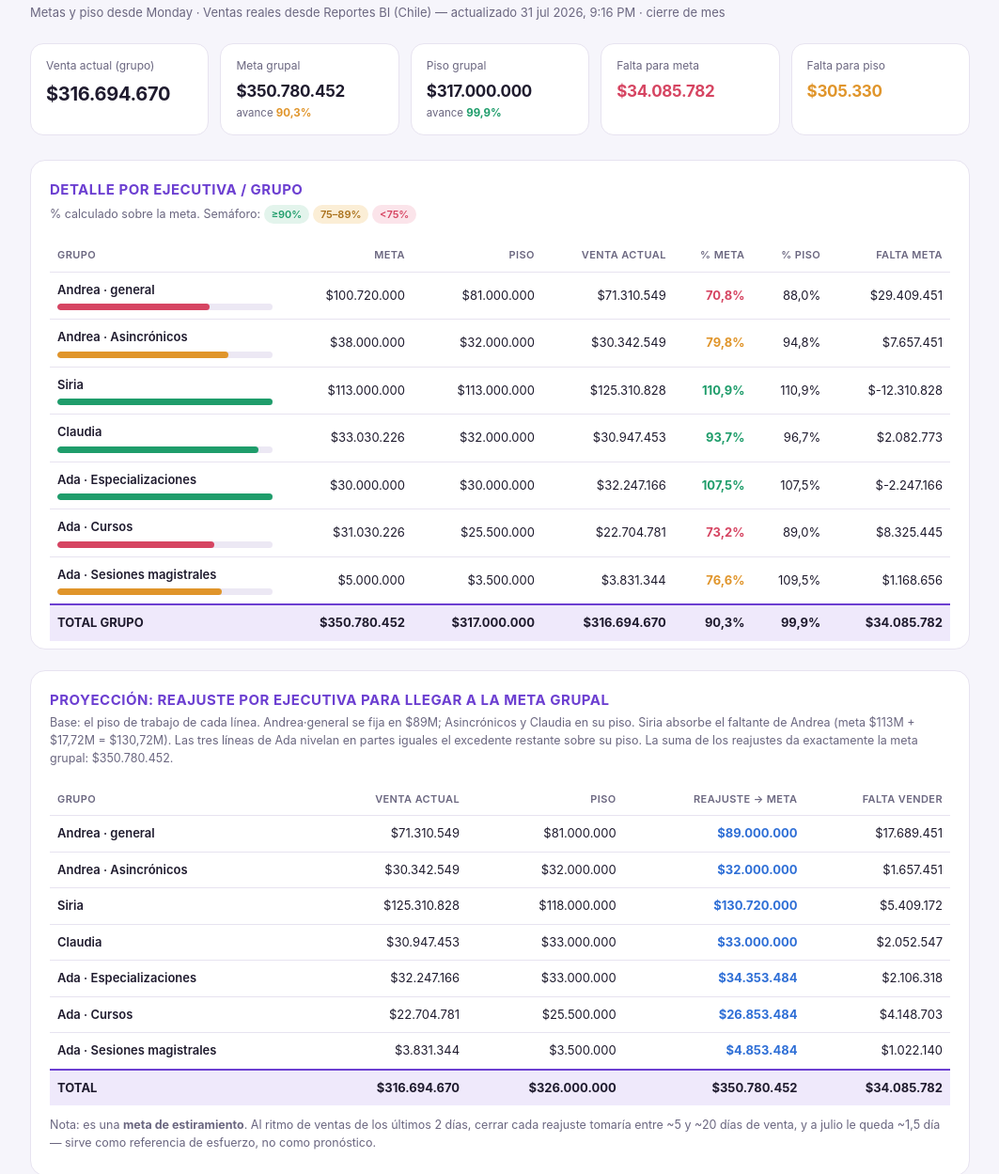
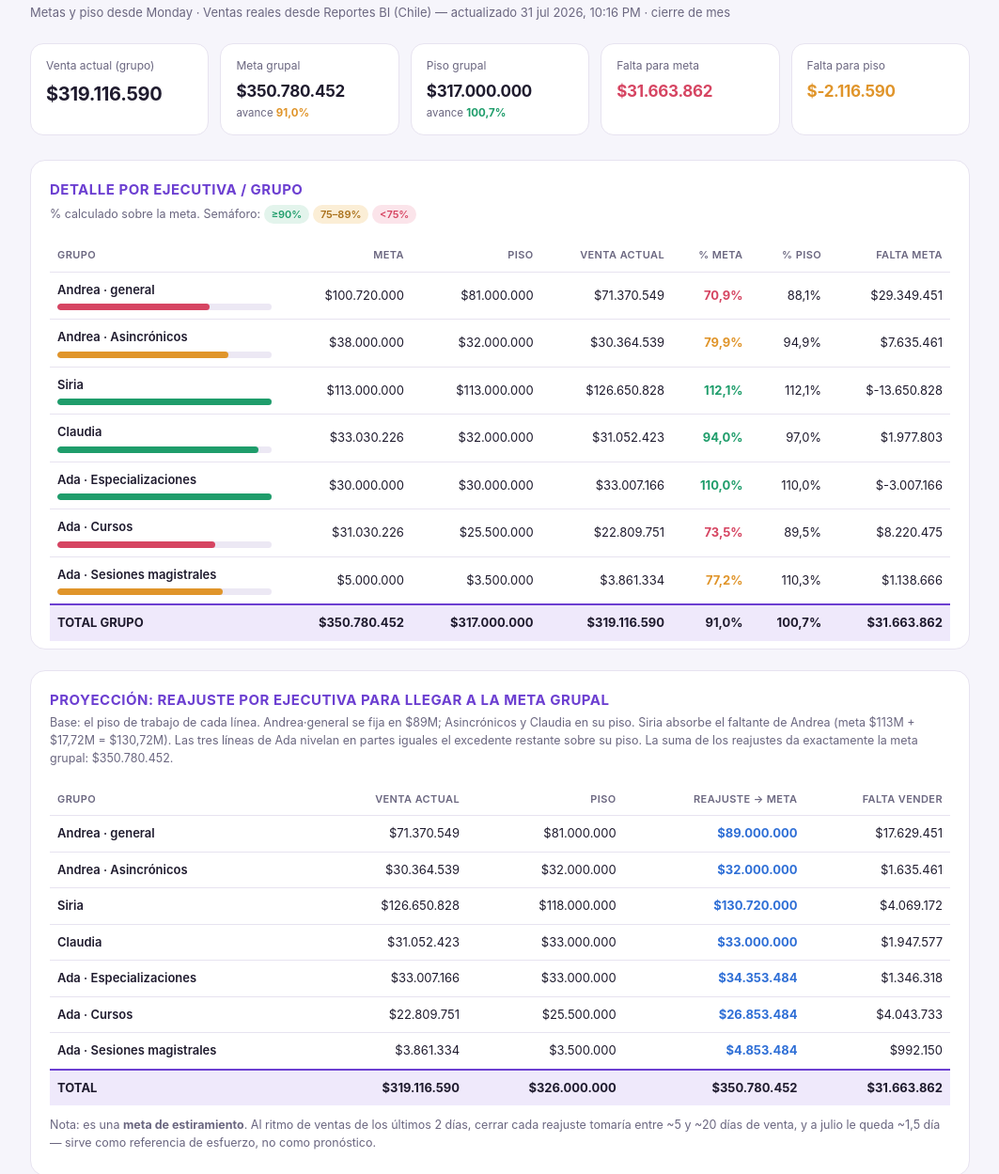
Before and after one commit to andresepadipa/adipa, a plain HTML site: page index.html in a window 1280 px wide. Shown: the part 62-1311 px from the top of the page at 94% size, without its empty margins (108-1171 px from the left). Drawn offline with Linux system fonts and the light colour scheme.

Commit message:
Add files via upload

```diff
--- a/index.html
+++ b/index.html
@@ -9,13 +9,13 @@
 <body>
 <div class="wrap">
   <h1>Estado de Ventas &#183; Julio 2026</h1>
-  <div class="sub">Metas y piso desde Monday &#183; Ventas reales desde Reportes BI (Chile) &#8212; actualizado 31 jul 2026, 9:16 PM &#183; cierre de mes</div>
+  <div class="sub">Metas y piso desde Monday &#183; Ventas reales desde Reportes BI (Chile) &#8212; actualizado 31 jul 2026, 10:16 PM &#183; cierre de mes</div>
   <div class="tiles">
-    <div class="tile"><div class="k">Venta actual (grupo)</div><div class="v">$316.694.670</div></div>
-    <div class="tile"><div class="k">Meta grupal</div><div class="v small">$350.780.452</div><div class="legend">avance <b class="a">90,3%</b></div></div>
-    <div class="tile"><div class="k">Piso grupal</div><div class="v small">$317.000.000</div><div class="legend">avance <b class="g">99,9%</b></div></div>
-    <div class="tile"><div class="k">Falta para meta</div><div class="v small r">$34.085.782</div></div>
-    <div class="tile"><div class="k">Falta para piso</div><div class="v small a">$305.330</div></div>
+    <div class="tile"><div class="k">Venta actual (grupo)</div><div class="v">$319.116.590</div></div>
+    <div class="tile"><div class="k">Meta grupal</div><div class="v small">$350.780.452</div><div class="legend">avance <b class="a">91,0%</b></div></div>
+    <div class="tile"><div class="k">Piso grupal</div><div class="v small">$317.000.000</div><div class="legend">avance <b class="g">100,7%</b></div></div>
+    <div class="tile"><div class="k">Falta para meta</div><div class="v small r">$31.663.862</div></div>
+    <div class="tile"><div class="k">Falta para piso</div><div class="v small a">$-2.116.590</div></div>
   </div>
   <div class="sec">
     <h2>Detalle por ejecutiva / grupo</h2>
@@ -26,44 +26,44 @@
       </thead>
       <tbody>
         <tr>
-          <td class="name">Andrea · general<div class="bar"><span style="width:70.8%;background:var(--red)"></span></div></td>
-          <td>$100.720.000</td><td>$81.000.000</td><td>$71.310.549</td>
-          <td class="pct r">70,8%</td><td class="hideS">88,0%</td><td>$29.409.451</td>
+          <td class="name">Andrea · general<div class="bar"><span style="width:70.9%;background:var(--red)"></span></div></td>
+          <td>$100.720.000</td><td>$81.000.000</td><td>$71.370.549</td>
+          <td class="pct r">70,9%</td><td class="hideS">88,1%</td><td>$29.349.451</td>
         </tr>
         <tr>
-          <td class="name">Andrea · Asincrónicos<div class="bar"><span style="width:79.8%;background:var(--amber)"></span></div></td>
-          <td>$38.000.000</td><td>$32.000.000</td><td>$30.342.549</td>
-          <td class="pct a">79,8%</td><td class="hideS">94,8%</td><td>$7.657.451</td>
+          <td class="name">Andrea · Asincrónicos<div class="bar"><span style="width:79.9%;background:var(--amber)"></span></div></td>
+          <td>$38.000.000</td><td>$32.000.000</td><td>$30.364.539</td>
+          <td class="pct a">79,9%</td><td class="hideS">94,9%</td><td>$7.635.461</td>
         </tr>
         <tr>
-          <td class="name">Siria<div class="bar"><span style="width:110.9%;background:var(--green)"></span></div></td>
-          <td>$113.000.000</td><td>$113.000.000</td><td>$125.310.828</td>
-          <td class="pct g">110,9%</td><td class="hideS">110,9%</td><td>$-12.310.828</td>
+          <td class="name">Siria<div class="bar"><span style="width:112.1%;background:var(--green)"></span></div></td>
+          <td>$113.000.000</td><td>$113.000.000</td><td>$126.650.828</td>
+          <td class="pct g">112,1%</td><td class="hideS">112,1%</td><td>$-13.650.828</td>
         </tr>
         <tr>
-          <td class="name">Claudia<div class="bar"><span style="width:93.7%;background:var(--green)"></span></div></td>
-          <td>$33.030.226</td><td>$32.000.000</td><td>$30.947.453</td>
-          <td class="pct g">93,7%</td><td class="hideS">96,7%</td><td>$2.082.773</td>
+          <td class="name">Claudia<div class="bar"><span style="width:94.0%;background:var(--green)"></span></div></td>
+          <td>$33.030.226</td><td>$32.000.000</td><td>$31.052.423</td>
+          <td class="pct g">94,0%</td><td class="hideS">97,0%</td><td>$1.977.803</td>
         </tr>
         <tr>
-          <td class="name">Ada · Especializaciones<div class="bar"><span style="width:107.5%;background:var(--green)"></span></div></td>
-          <td>$30.000.000</td><td>$30.000.000</td><td>$32.247.166</td>
-          <td class="pct g">107,5%</td><td class="hideS">107,5%</td><td>$-2.247.166</td>
+          <td class="name">Ada · Especializaciones<div class="bar"><span style="width:110.0%;background:var(--green)"></span></div></td>
+          <td>$30.000.000</td><td>$30.000.000</td><td>$33.007.166</td>
+          <td class="pct g">110,0%</td><td class="hideS">110,0%</td><td>$-3.007.166</td>
         </tr>
         <tr>
-          <td class="name">Ada · Cursos<div class="bar"><span style="width:73.2%;background:var(--red)"></span></div></td>
-          <td>$31.030.226</td><td>$25.500.000</td><td>$22.704.781</td>
-          <td class="pct r">73,2%</td><td class="hideS">89,0%</td><td>$8.325.445</td>
+          <td class="name">Ada · Cursos<div class="bar"><span style="width:73.5%;background:var(--red)"></span></div></td>
+          <td>$31.030.226</td><td>$25.500.000</td><td>$22.809.751</td>
+          <td class="pct r">73,5%</td><td class="hideS">89,5%</td><td>$8.220.475</td>
         </tr>
         <tr>
-          <td class="name">Ada · Sesiones magistrales<div class="bar"><span style="width:76.6%;background:var(--amber)"></span></div></td>
-          <td>$5.000.000</td><td>$3.500.000</td><td>$3.831.344</td>
-          <td class="pct a">76,6%</td><td class="hideS">109,5%</td><td>$1.168.656</td>
+          <td class="name">Ada · Sesiones magistrales<div class="bar"><span style="width:77.2%;background:var(--amber)"></span></div></td>
+          <td>$5.000.000</td><td>$3.500.000</td><td>$3.861.334</td>
+          <td class="pct a">77,2%</td><td class="hideS">110,3%</td><td>$1.138.666</td>
         </tr>
         <tr class="total">
           <td>TOTAL GRUPO</td>
-          <td>$350.780.452</td><td>$317.000.000</td><td>$316.694.670</td>
-          <td>90,3%</td><td class="hideS">99,9%</td><td>$34.085.782</td>
+          <td>$350.780.452</td><td>$317.000.000</td><td>$319.116.590</td>
+          <td>91,0%</td><td class="hideS">100,7%</td><td>$31.663.862</td>
         </tr>
       </tbody>
     </table>
@@ -76,14 +76,14 @@
         <tr><th>Grupo</th><th>Venta actual</th><th>Piso</th><th>Reajuste &#8594; meta</th><th>Falta vender</th></tr>
       </thead>
       <tbody>
-        <tr><td class="name">Andrea · general</td><td>$71.310.549</td><td>$81.000.000</td><td class="pct b">$89.000.000</td><td>$17.689.451</td></tr>
-        <tr><td class="name">Andrea · Asincrónicos</td><td>$30.342.549</td><td>$32.000.000</td><td class="pct b">$32.000.000</td><td>$1.657.451</td></tr>
-        <tr><td class="name">Siria</td><td>$125.310.828</td><td>$118.000.000</td><td class="pct b">$130.720.000</td><td>$5.409.172</td></tr>
-        <tr><td class="name">Claudia</td><td>$30.947.453</td><td>$33.000.000</td><td class="pct b">$33.000.000</td><td>$2.052.547</td></tr>
-        <tr><td class="name">Ada · Especializaciones</td><td>$32.247.166</td><td>$33.000.000</td><td class="pct b">$34.353.484</td><td>$2.106.318</td></tr>
-        <tr><td class="name">Ada · Cursos</td><td>$22.704.781</td><td>$25.500.000</td><td class="pct b">$26.853.484</td><td>$4.148.703</td></tr>
-        <tr><td class="name">Ada · Sesiones magistrales</td><td>$3.831.344</td><td>$3.500.000</td><td class="pct b">$4.853.484</td><td>$1.022.140</td></tr>
-        <tr class="total"><td>TOTAL</td><td>$316.694.670</td><td>$326.000.000</td><td>$350.780.452</td><td>$34.085.782</td></tr>
+        <tr><td class="name">Andrea · general</td><td>$71.370.549</td><td>$81.000.000</td><td class="pct b">$89.000.000</td><td>$17.629.451</td></tr>
+        <tr><td class="name">Andrea · Asincrónicos</td><td>$30.364.539</td><td>$32.000.000</td><td class="pct b">$32.000.000</td><td>$1.635.461</td></tr>
+        <tr><td class="name">Siria</td><td>$126.650.828</td><td>$118.000.000</td><td class="pct b">$130.720.000</td><td>$4.069.172</td></tr>
+        <tr><td class="name">Claudia</td><td>$31.052.423</td><td>$33.000.000</td><td class="pct b">$33.000.000</td><td>$1.947.577</td></tr>
+        <tr><td class="name">Ada · Especializaciones</td><td>$33.007.166</td><td>$33.000.000</td><td class="pct b">$34.353.484</td><td>$1.346.318</td></tr>
+        <tr><td class="name">Ada · Cursos</td><td>$22.809.751</td><td>$25.500.000</td><td class="pct b">$26.853.484</td><td>$4.043.733</td></tr>
+        <tr><td class="name">Ada · Sesiones magistrales</td><td>$3.861.334</td><td>$3.500.000</td><td class="pct b">$4.853.484</td><td>$992.150</td></tr>
+        <tr class="total"><td>TOTAL</td><td>$319.116.590</td><td>$326.000.000</td><td>$350.780.452</td><td>$31.663.862</td></tr>
       </tbody>
     </table>
     <p class="note" style="margin-top:12px">Nota: es una <b>meta de estiramiento</b>. Al ritmo de ventas de los &#250;ltimos 2 d&#237;as, cerrar cada reajuste tomar&#237;a entre ~5 y ~20 d&#237;as de venta, y a julio le queda ~1,5 d&#237;a &#8212; sirve como referencia de esfuerzo, no como pron&#243;stico.</p>
@@ -91,12 +91,12 @@
   <div class="sec">
     <h2>Lectura r&#225;pida</h2>
     <p class="note" style="margin-bottom:14px">
-      <b>Van muy bien (a un empuj&#243;n de su meta):</b> Siria (110,9%), Ada&#183;Especializaciones (107,5%) y Claudia (93,7%). Juntas les faltan solo ~$-12,5M para cerrar sus metas &#8212; victorias r&#225;pidas.<br><br>
-      <b>Necesitan el mayor empuje:</b> Andrea&#183;general (falta $29,4M, el hueco m&#225;s grande del equipo), Andrea&#183;Asincr&#243;nicos ($7,7M) y Ada&#183;Cursos ($8,3M).<br><br>
-      <b>Prioridad realista de cierre de mes:</b> asegurar primero el <b>piso grupal</b> ($317.000.000) &#8212; faltan $0,31M &#8212; y desde ah&#237; estirar hacia la meta.
+      <b>Van muy bien (a un empuj&#243;n de su meta):</b> Siria (112,1%), Ada&#183;Especializaciones (110,0%) y Claudia (94,0%). Juntas les faltan solo ~$-14,7M para cerrar sus metas &#8212; victorias r&#225;pidas.<br><br>
+      <b>Necesitan el mayor empuje:</b> Andrea&#183;general (falta $29,3M, el hueco m&#225;s grande del equipo), Andrea&#183;Asincr&#243;nicos ($7,6M) y Ada&#183;Cursos ($8,2M).<br><br>
+      <b>Prioridad realista de cierre de mes:</b> asegurar primero el <b>piso grupal</b> ($317.000.000) &#8212; faltan $-2,12M &#8212; y desde ah&#237; estirar hacia la meta.
     </p>
   </div>
-  <div class="foot">Fuente: tablero Monday "Metas semanales - Julio" (metas y piso) y Reportes BI ADIPA &#183; ventas-general, filtro Pa&#237;s = Chile (ventas reales al 31 jul 2026, 9:16 PM). La proyecci&#243;n de reajuste es una propuesta de reparto acordada, ajustable seg&#250;n la capacidad real de cada ejecutiva.</div>
+  <div class="foot">Fuente: tablero Monday "Metas semanales - Julio" (metas y piso) y Reportes BI ADIPA &#183; ventas-general, filtro Pa&#237;s = Chile (ventas reales al 31 jul 2026, 10:16 PM). La proyecci&#243;n de reajuste es una propuesta de reparto acordada, ajustable seg&#250;n la capacidad real de cada ejecutiva.</div>
 </div>
 </body>
 </html>
```
